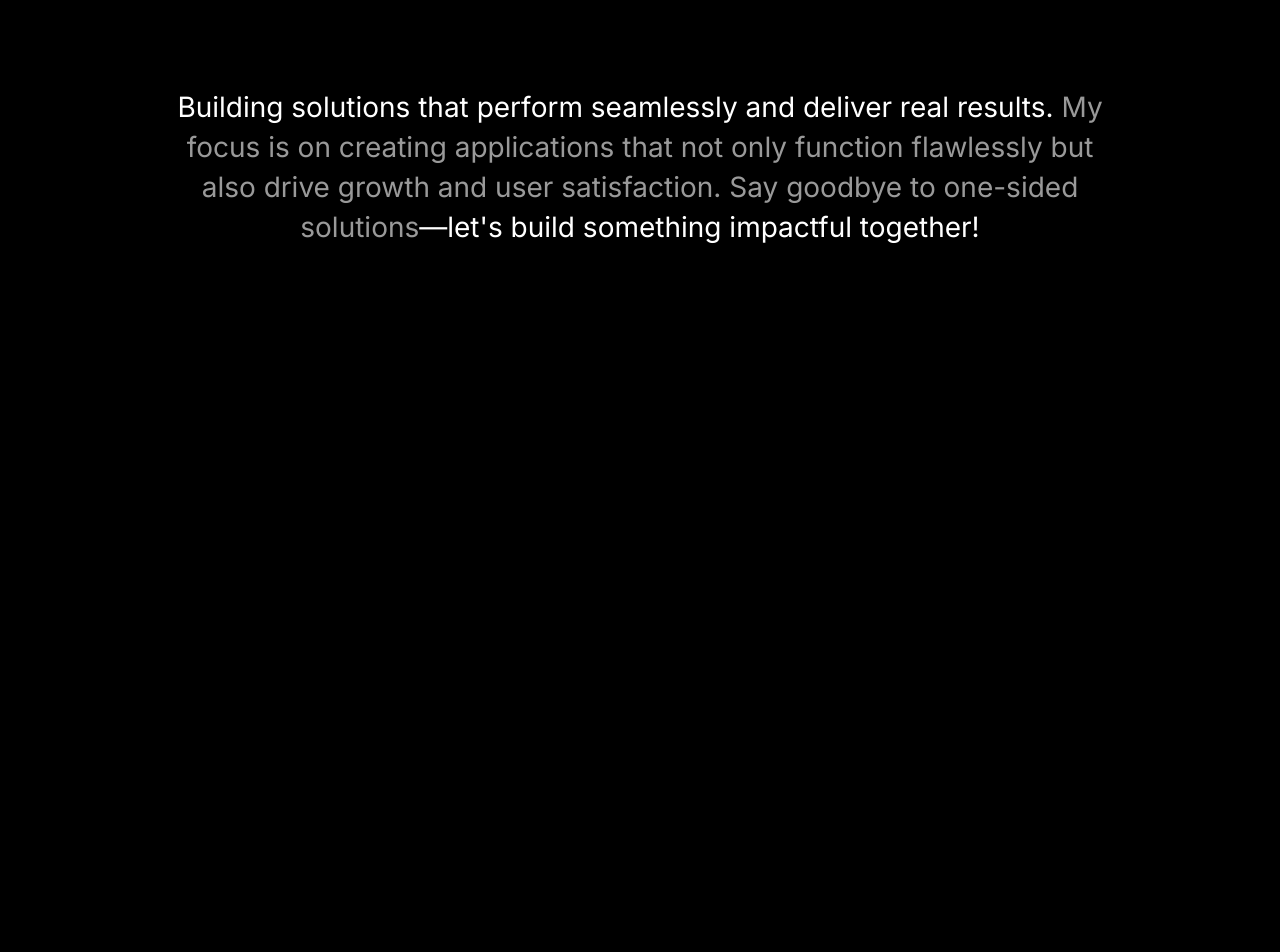
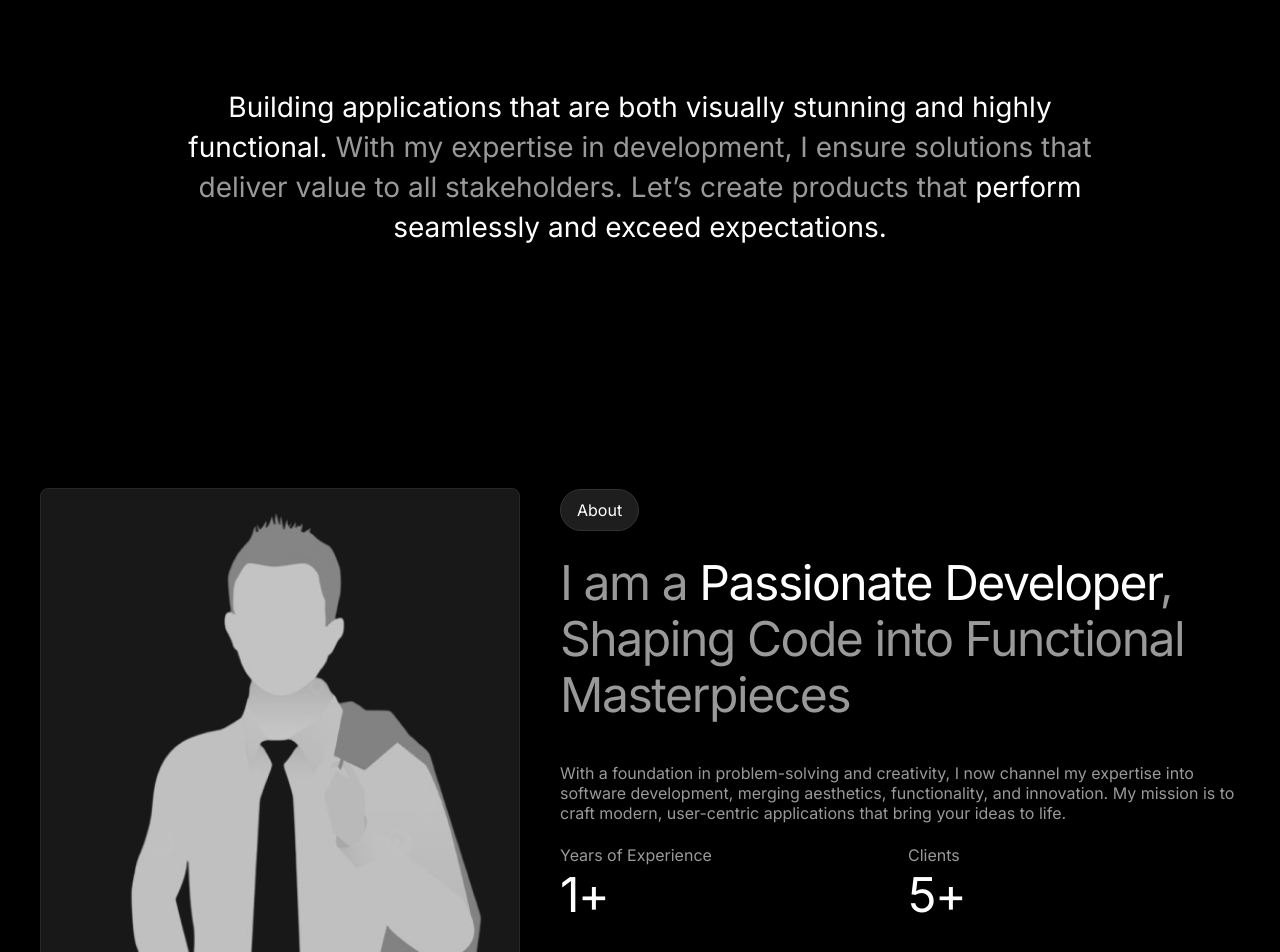
Before and after one commit to ak-nika/portfolio, a React (Vite) app: page / in a window 1280 px wide. Shown: the part 1660-2612 px from the top of the page. Before the commit the page ends 2007 px from the top, so only its background shows below. Built offline with nearby package versions, Linux system fonts and the light colour scheme; no server answers; the database is empty.

Commit message:
About section complete

```diff
--- a/src/constants/index.js
+++ b/src/constants/index.js
@@ -21,4 +21,26 @@ const db = getFirestore(app);
 const projectRef = collection(db, "projects");
 const languageRef = collection(db, "languages");
 
-export { app, db, projectRef, languageRef };
+const about = [
+  {
+    id: 1,
+    title: "Years of Experience",
+    text: "1+",
+  },
+  {
+    id: 2,
+    title: "Clients",
+    text: "5+",
+  },
+  {
+    id: 3,
+    title: "Projects Completed",
+    text: "40+",
+  },
+  {
+    id: 4,
+    title: "Hours of Developing",
+    text: "5,000+",
+  },
+];
+export { app, db, projectRef, languageRef, about };
--- a/src/index.css
+++ b/src/index.css
@@ -8,7 +8,7 @@
   @apply font-inter m-0 p-0 box-border text-white scroll-smooth scroll-m-4;
 }
 body {
-  @apply bg-black;
+  @apply bg-black overflow-x-hidden;
 }
 .h1 {
   @apply text-[80px] leading-[88px] tracking-[-0.03em];
--- a/src/pages/Home.jsx
+++ b/src/pages/Home.jsx
@@ -3,6 +3,7 @@ import Navbar from "../components/Navbar";
 import Hero from "../sections/Hero";
 import Portfolio from "../sections/Portfolio";
 import Text from "../sections/Text";
+import About from "../sections/About";
 
 const Home = () => {
   return (
@@ -11,6 +12,7 @@ const Home = () => {
       <Hero />
       <Portfolio />
       <Text />
+      <About />
     </>
   );
 };
--- /dev/null
+++ b/src/sections/About.jsx
@@ -0,0 +1,49 @@
+import React from "react";
+import { fullbody } from "../assets";
+import Chip from "../components/Chip";
+import { about } from "../constants";
+
+const About = () => {
+  return (
+    <section className="mt-[10px] py-20 px-5 md:py-[100px] md:px-8 lg:px-10 flex flex-col md:flex-col-reverse lg:flex-row">
+      <div className="flex justify-center items-center">
+        <div className="w-[350px] h-[405.5px] md:w-[448px] md:h-[537px] lg:w-[480px] lg:h-[580px] bg-lighterBlack opacity-80 border border-lightBlack rounded-lg">
+          <img
+            src={fullbody}
+            alt="fullbody"
+            className="w-full h-full object-contain "
+          />
+        </div>
+      </div>
+
+      <div className="lg:pl-10">
+        <div className="flex justify-start md:justify-center lg:justify-start mt-8">
+          <Chip>About</Chip>
+        </div>
+
+        <h3 className="mt-6 h2 text-left md:text-center lg:text-left text-grey">
+          I am a <span className="text-white">Passionate Developer</span>,
+          Shaping Code into Functional Masterpieces
+        </h3>
+
+        <p className="paragraph text-left md:text-center lg:text-left mt-6 text-grey">
+          With a foundation in problem-solving and creativity, I now channel my
+          expertise into software development, merging aesthetics,
+          functionality, and innovation. My mission is to craft modern,
+          user-centric applications that bring your ideas to life.
+        </p>
+
+        <div className="mt-4 grid grid-cols-2 gap-4 justify-start md:justify-center lg:justify-start">
+          {about.map((item) => (
+            <div key={item.id}>
+              <p className="text-grey">{item.title}</p>
+              <h4 className="h2">{item.text}</h4>
+            </div>
+          ))}
+        </div>
+      </div>
+    </section>
+  );
+};
+
+export default About;
--- a/src/sections/Portfolio.jsx
+++ b/src/sections/Portfolio.jsx
@@ -53,9 +53,9 @@ const Portfolio = () => {
         </PopUpWrapper>
       </div>
 
-      <div className="mt-8 md:mt-6 lg:mt-8 flex justify-center items-center gap-6 flex-wrap w-full">
+      <div className="mt-8 md:mt-6 lg:mt-8 grid grid-cols-1 md:grid-cols-2 gap-6 w-full">
         {data.map((item) => (
-          <PopUpWrapper key={item.id} className="w-1/2 max-w-[800px]">
+          <PopUpWrapper key={item.id}>
             {loading ? (
               <LoaderCard />
             ) : (
--- a/src/sections/Text.jsx
+++ b/src/sections/Text.jsx
@@ -1,17 +1,20 @@
 import React from "react";
+import PopUpWrapper from "../components/PopUpWrapper";
 
 const Text = () => {
   return (
     <section className="py-20 px-5 md:py-[100px] md:px-8 lg:px-10">
-      <h1 className="text-center text-xl md:text-2xl lg:text-[28px] lg:leading-10 w-full md:w-[80%] mx-auto">
-        Building solutions that perform seamlessly and deliver real results.{" "}
-        <span className="text-grey">
-          My focus is on creating applications that not only function flawlessly
-          but also drive growth and user satisfaction. Say goodbye to one-sided
-          solutions
-        </span>
-        —let's build something impactful together!
-      </h1>
+      <PopUpWrapper>
+        <h1 className="text-center text-xl md:text-2xl lg:text-[28px] lg:leading-10 w-full md:w-[80%] mx-auto">
+          Building applications that are both visually stunning and highly
+          functional.{" "}
+          <span className="text-grey">
+            With my expertise in development, I ensure solutions that deliver
+            value to all stakeholders. Let’s create products that
+          </span>{" "}
+          perform seamlessly and exceed expectations.
+        </h1>
+      </PopUpWrapper>
     </section>
   );
 };
```
